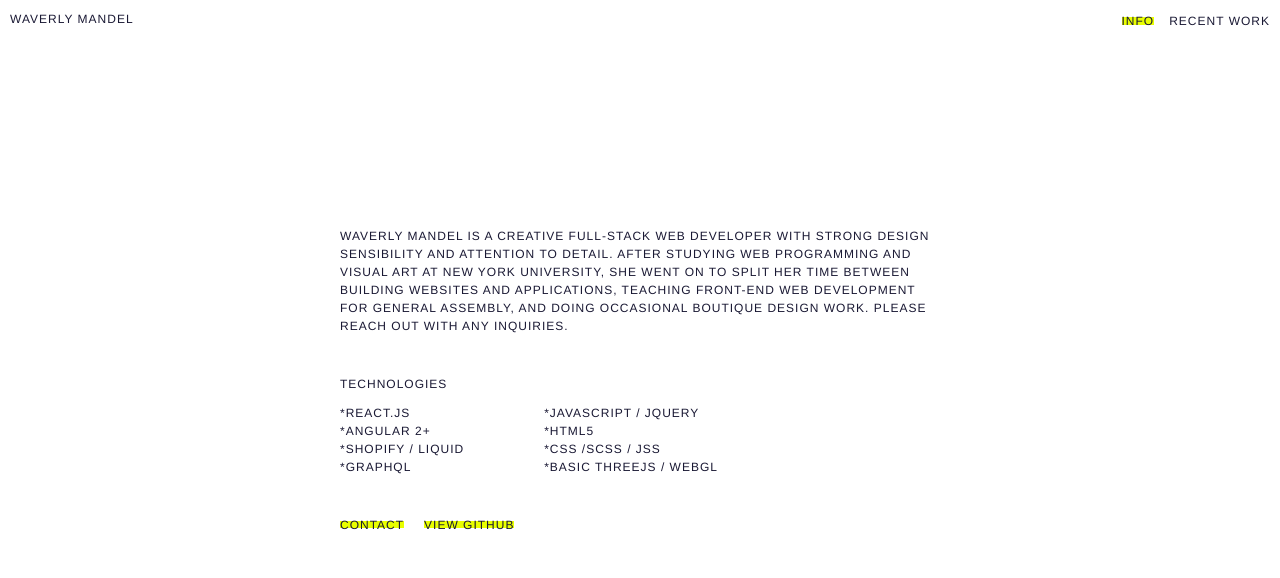
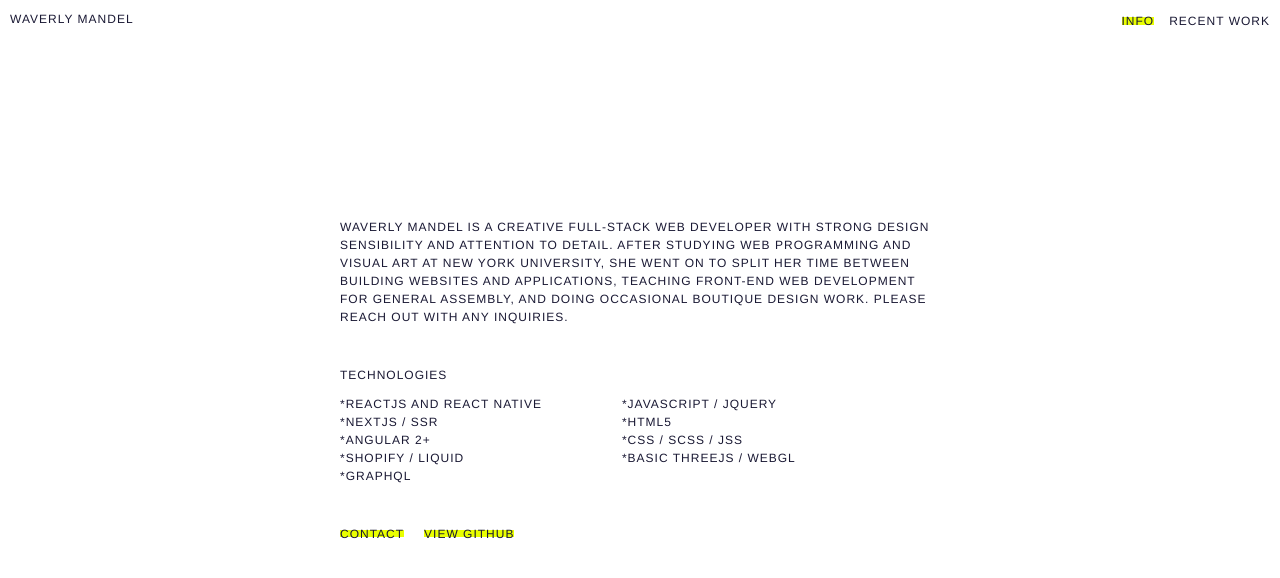
Before and after one commit to waverly/waverly_web_portfolio, a React (Create React App) app: page / in a window 1280 px wide. Shown: the top 578 px of the page. Built offline with nearby package versions, Linux system fonts and the light colour scheme.

Commit message:
changes technologies

```diff
--- a/src/Views/Info/Info.js
+++ b/src/Views/Info/Info.js
@@ -86,7 +86,8 @@ const Info = props => {
         <br />
         <FlexWrap>
           <div>
-            <h3>*React.JS</h3>
+            <h3>*ReactJS and React Native</h3>
+            <h3>*NextJS / SSR</h3>
             <h3>*Angular 2+</h3>
             <h3>*Shopify / Liquid</h3>
             <h3>*GraphQL</h3>
@@ -94,7 +95,7 @@ const Info = props => {
           <div>
             <h3>*Javascript / JQuery</h3>
             <h3>*HTML5</h3>
-            <h3>*css /scss / jss</h3>
+            <h3>*CSS / SCSS / JSS</h3>
             <h3>*Basic ThreeJS / WebGL</h3>
           </div>
         </FlexWrap>
```
